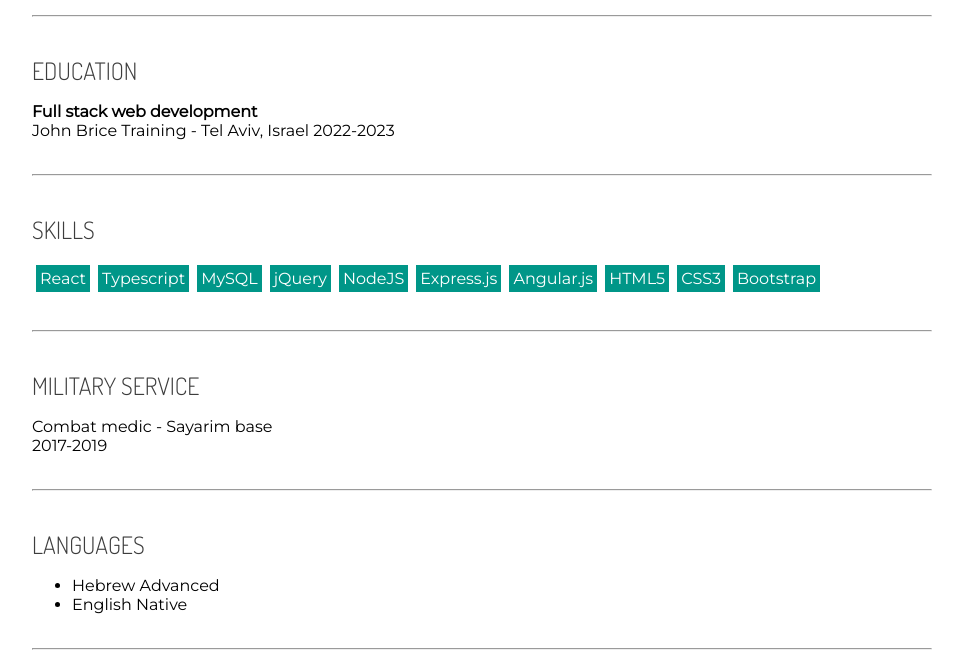
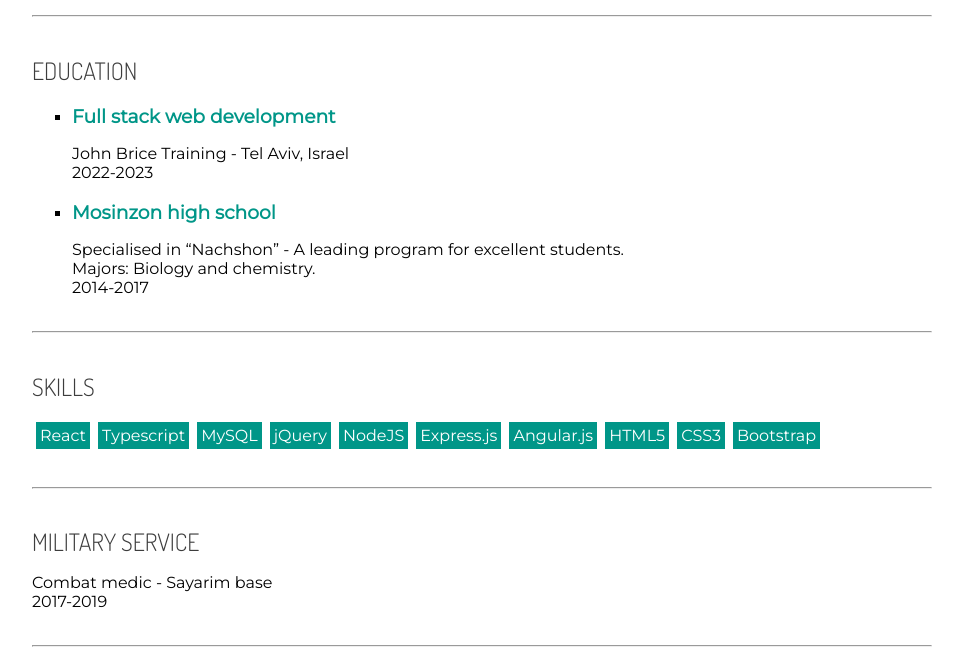
Before and after one commit to Hiladolev/resume, a plain HTML site: page index.html in a window 1280 px wide. Shown: the part 1070-1732 px from the top of the page, without its empty margins (158-1121 px from the left). Drawn offline with Linux system fonts and the light colour scheme.

Commit message:
converted education p into ul

```diff
--- a/index.html
+++ b/index.html
@@ -87,13 +87,23 @@
             </ul>
         </section>
         <hr>
-        <section id="education">
+        <section id="education" class="resume-list">
             <h2>Education</h2>
-            <p>
-                <strong>Full stack web development</strong><br>
-                John Brice Training - Tel Aviv, Israel
-                2022-2023
-            </p>
+            <ul>
+                <li>
+                    <h3>Full stack web development</h3>
+                    <p>
+                        John Brice Training - Tel Aviv, Israel<br>
+                        2022-2023</p>
+                </li>
+                <li>
+                    <h3>Mosinzon high school</h3>
+                    <p>Specialised in “Nachshon” - A leading program for excellent students.<br>
+                        Majors: Biology and chemistry.<br>
+                        2014-2017
+                    </p>
+                </li>
+            </ul>
         </section>
         <hr>
         <section id="skills">
--- a/styles.css
+++ b/styles.css
@@ -42,7 +42,8 @@ nav {
     color:var(--important-color);
 }
 
-#experience li{
+
+#experience li,#education li{
     list-style: square;
 }
 nav ul{
```
